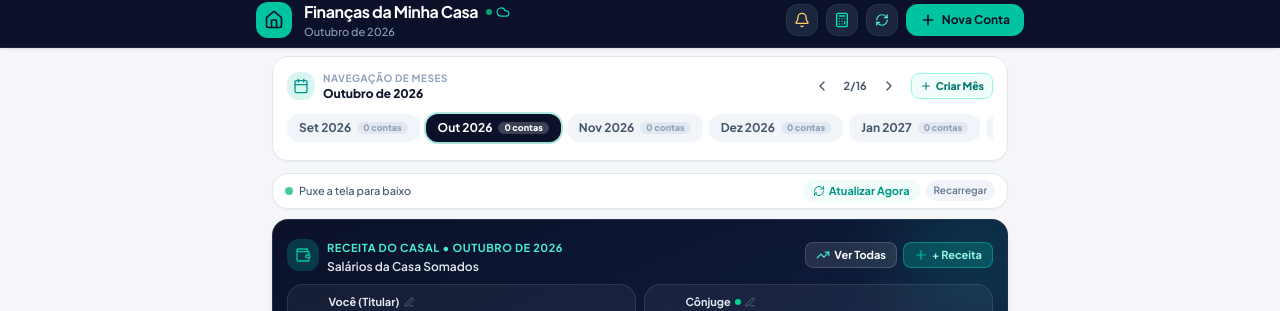
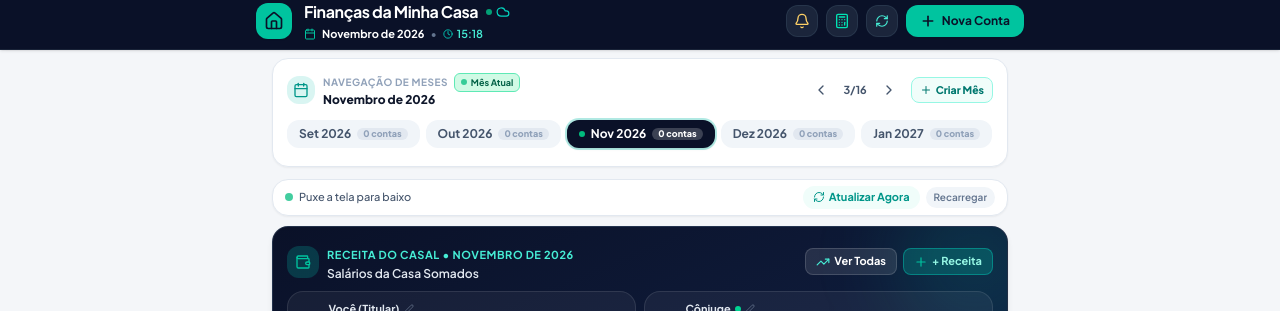
Before and after one commit to clarasouza23021992-hash/Financia, a React (Vite) app: page / in a window 1280 px wide. Shown: the top 311 px of the page. Built offline with nearby package versions, Linux system fonts and the light colour scheme; no server answers.

Commit message:
feat: update default month to November 2026
Migrate default application state and presets to November 2026 and implement a live clock in the header.

```diff
--- a/src/App.tsx
+++ b/src/App.tsx
@@ -3,12 +3,11 @@ import {
   Search, Filter, Plus, FileText, TrendingUp,
   Cloud, Users, Bell, AlertTriangle, CheckCircle2, ChevronRight,
   ShieldCheck, Share2, Sparkles, SlidersHorizontal,
-  RefreshCw, ScanLine, Calculator, Target, Clock, Paperclip, Tag,
-  Smartphone, X
+  RefreshCw, ScanLine, Calculator, Target, Clock, Paperclip, Tag
 } from 'lucide-react';
 import {
   Bill, Revenue, CloudDevice, UserProfile, NotificationSetting,
-  SyncConflictLog, InAppNotification, ChangeNotification, getBillEffectiveMonth,
+  SyncConflictLog, InAppNotification, getBillEffectiveMonth,
   isBillRescheduled, getMonthNamePtBr, getMonthShortPtBr
 } from './types/finance';
 import { cloudkit, isMockBill, isMockRevenue } from './services/cloudkitSync';
@@ -16,9 +15,7 @@ import {
   getStoredInAppNotifications,
   saveStoredInAppNotifications,
   checkAndNotifyBills,
-  getDefaultNotificationRule,
-  playNotificationChime,
-  sendNativeNotification
+  getDefaultNotificationRule
 } from './services/notificationService';
 import { getStoredCategories } from './utils/categories';
 import { Header } from './components/Header';
@@ -68,11 +65,22 @@ export default function App() {
 
   // App Navigation, Months & Filters
   const [currentTab, setCurrentTab] = useState<'bills' | 'cashflow'>('bills');
-  const [selectedMonth, setSelectedMonth] = useState<MonthOption>({
-    id: '2026-10',
-    label: 'Outubro de 2026',
-    shortLabel: 'Out 2026',
-    isCurrent: true,
+  const [selectedMonth, setSelectedMonth] = useState<MonthOption>(() => {
+    if (typeof window !== 'undefined') {
+      const saved = localStorage.getItem('financas_selected_month_id');
+      // If user had previously stuck on 2026-10, migrate them to 2026-11 as requested
+      if (saved && saved !== '2026-10') {
+        const found = INITIAL_SUBSEQUENT_MONTHS.find(m => m.id === saved);
+        if (found) return found;
+      }
+    }
+    // Default to November 2026 (current month requested and synchronized with calendar)
+    return INITIAL_SUBSEQUENT_MONTHS.find(m => m.id === '2026-11') || {
+      id: '2026-11',
+      label: 'Novembro de 2026',
+      shortLabel: 'Nov 2026',
+      isCurrent: true,
+    };
   });
   const [statusFilter, setStatusFilter] = useState<string>('all');
   const [searchQuery, setSearchQuery] = useState<string>('');
@@ -806,11 +814,14 @@ export default function App() {
           <PullToRefresh onRefresh={handleManualRefresh} isRefreshing={isRefreshing}>
         {currentTab === 'bills' && (
           <div className="space-y-1">
-            {/* 1. Month Selector with Subsequent Months starting October 2026 */}
+            {/* 1. Month Selector with Subsequent Months */}
             <MonthSelector
               selectedMonthId={selectedMonth.id}
               onSelectMonth={(month) => {
                 setSelectedMonth(month);
+                if (typeof window !== 'undefined') {
+                  localStorage.setItem('financas_selected_month_id', month.id);
+                }
                 const updated = cloudkit.autoPropagateRecurringBills([month.id]);
                 setBills(updated);
               }}
--- a/src/components/CashFlowReport.tsx
+++ b/src/components/CashFlowReport.tsx
@@ -21,7 +21,7 @@ interface CashFlowReportProps {
 export const CashFlowReport: React.FC<CashFlowReportProps> = ({
   bills,
   revenues,
-  selectedMonth = 'Outubro de 2026',
+  selectedMonth = 'Novembro de 2026',
   onOpenNewRevenue,
   onEditRevenue,
   onDeleteRevenue,
--- a/src/components/Header.tsx
+++ b/src/components/Header.tsx
@@ -1,5 +1,5 @@
-import React from 'react';
-import { Home, Plus, Cloud, Heart, RefreshCw, Calculator, Bell, Target } from 'lucide-react';
+import React, { useState, useEffect } from 'react';
+import { Home, Plus, Cloud, Heart, RefreshCw, Calculator, Bell, Target, Calendar, Clock } from 'lucide-react';
 import { CloudDevice } from '../types/finance';
 
 interface HeaderProps {
@@ -25,7 +25,7 @@ interface HeaderProps {
 }
 
 export const Header: React.FC<HeaderProps> = ({
-  selectedMonth = 'Outubro de 2026',
+  selectedMonth = 'Novembro de 2026',
   onOpenNewBill,
   onOpenCloudSync,
   onOpenCalculator,
@@ -38,6 +38,20 @@ export const Header: React.FC<HeaderProps> = ({
   isOffline,
   isWifeConnected = false,
 }) => {
+  const [currentClock, setCurrentClock] = useState<string>(() => {
+    const d = new Date();
+    return d.toLocaleTimeString('pt-BR', { hour: '2-digit', minute: '2-digit' });
+  });
+
+  useEffect(() => {
+    const updateTime = () => {
+      const d = new Date();
+      setCurrentClock(d.toLocaleTimeString('pt-BR', { hour: '2-digit', minute: '2-digit' }));
+    };
+    const interval = setInterval(updateTime, 10000);
+    return () => clearInterval(interval);
+  }, []);
+
   return (
     <header className="bg-[#0A1128] text-white header-safe-top pb-1.5 px-3 sm:px-4 sticky top-0 z-30 shadow-sm border-b border-slate-800/80 w-full flex-shrink-0">
       <div className="flex items-center justify-between max-w-xl md:max-w-2xl lg:max-w-3xl mx-auto w-full gap-2">
@@ -54,16 +68,22 @@ export const Header: React.FC<HeaderProps> = ({
               <button
                 type="button"
                 onClick={onOpenCloudSync}
-                title={isOffline ? 'Modo Offline' : 'Sincronizado'}
+                title={isOffline ? 'Modo Offline' : 'Sincronizado com Nuvem'}
                 className="flex items-center gap-1 text-[11px] text-teal-300/80 hover:text-teal-200 flex-shrink-0"
               >
                 <span className={`w-1.5 h-1.5 rounded-full ${isOffline ? 'bg-amber-400' : 'bg-emerald-400 animate-pulse'}`} />
                 <Cloud className="w-3.5 h-3.5 text-teal-400" />
               </button>
             </div>
-            <p className="text-[10px] sm:text-[11px] text-slate-400 font-medium truncate">
-              {selectedMonth}
-            </p>
+            <div className="flex items-center gap-1.5 text-[10px] sm:text-[11px] text-slate-300 font-medium truncate mt-0.5">
+              <Calendar className="w-3 h-3 text-[#00C49F] flex-shrink-0" />
+              <span className="font-bold text-white truncate">{selectedMonth}</span>
+              <span className="text-slate-500">•</span>
+              <span className="text-teal-300 font-semibold flex items-center gap-1 flex-shrink-0" title="Horário do aparelho sincronizado">
+                <Clock className="w-2.5 h-2.5 text-teal-400" />
+                <span>{currentClock}</span>
+              </span>
+            </div>
           </div>
         </div>
 
--- a/src/components/MonthSelector.tsx
+++ b/src/components/MonthSelector.tsx
@@ -1,18 +1,18 @@
 import React, { useState } from 'react';
-import { Calendar, ChevronLeft, ChevronRight, Plus, CheckCircle2 } from 'lucide-react';
+import { Calendar, ChevronLeft, ChevronRight, Plus, CheckCircle2, Clock } from 'lucide-react';
 import { Bill, getBillEffectiveMonth } from '../types/finance';
 
 export interface MonthOption {
-  id: string; // e.g., '2026-10'
-  label: string; // 'Outubro de 2026'
-  shortLabel: string; // 'Out 2026'
+  id: string; // e.g., '2026-11'
+  label: string; // 'Novembro de 2026'
+  shortLabel: string; // 'Nov 2026'
   isCurrent?: boolean;
 }
 
 export const INITIAL_SUBSEQUENT_MONTHS: MonthOption[] = [
   { id: '2026-09', label: 'Setembro de 2026', shortLabel: 'Set 2026' },
-  { id: '2026-10', label: 'Outubro de 2026', shortLabel: 'Out 2026', isCurrent: true },
-  { id: '2026-11', label: 'Novembro de 2026', shortLabel: 'Nov 2026' },
+  { id: '2026-10', label: 'Outubro de 2026', shortLabel: 'Out 2026' },
+  { id: '2026-11', label: 'Novembro de 2026', shortLabel: 'Nov 2026', isCurrent: true },
   { id: '2026-12', label: 'Dezembro de 2026', shortLabel: 'Dez 2026' },
   { id: '2027-01', label: 'Janeiro de 2027', shortLabel: 'Jan 2027' },
   { id: '2027-02', label: 'Fevereiro de 2027', shortLabel: 'Fev 2027' },
@@ -49,22 +49,33 @@ export const MonthSelector: React.FC<MonthSelectorProps> = ({
   bills,
 }) => {
   const [monthsList, setMonthsList] = useState<MonthOption[]>(() => {
+    let list = INITIAL_SUBSEQUENT_MONTHS;
     if (typeof window !== 'undefined') {
       const saved = localStorage.getItem('financas_custom_months_list');
       if (saved) {
         try {
-          return JSON.parse(saved);
+          const parsed = JSON.parse(saved);
+          if (Array.isArray(parsed) && parsed.length > 0) {
+            list = parsed;
+          }
         } catch {
           // fallback
         }
       }
     }
-    return INITIAL_SUBSEQUENT_MONTHS;
+    // Always mark Novembro de 2026 as isCurrent: true
+    return list.map(m => ({
+      ...m,
+      isCurrent: m.id === '2026-11',
+    }));
   });
 
   const currentIndex = monthsList.findIndex(m => m.id === selectedMonthId);
-  const safeIndex = currentIndex >= 0 ? currentIndex : 1; // default to Outubro 2026 (index 1)
+  const novIndex = monthsList.findIndex(m => m.id === '2026-11');
+  const safeIndex = currentIndex >= 0 ? currentIndex : (novIndex >= 0 ? novIndex : 2); // default to Novembro 2026
   const currentMonthOption = monthsList[safeIndex] || monthsList[0];
+  const currentCalendarMonth = monthsList.find(m => m.id === '2026-11') || monthsList[2];
+  const isViewingCurrentMonth = selectedMonthId === '2026-11';
 
   const currentMonthBillsCount = bills.filter(b => getBillEffectiveMonth(b) === selectedMonthId).length;
 
@@ -120,9 +131,26 @@ export const MonthSelector: React.FC<MonthSelectorProps> = ({
               <Calendar className="w-4 h-4" />
             </div>
             <div className="min-w-0">
-              <span className="text-[10px] font-bold text-slate-400 uppercase tracking-wider block truncate">
-                Navegação de Meses
-              </span>
+              <div className="flex items-center gap-1.5">
+                <span className="text-[10px] font-bold text-slate-400 uppercase tracking-wider block truncate">
+                  Navegação de Meses
+                </span>
+                {isViewingCurrentMonth ? (
+                  <span className="text-[9px] font-bold px-1.5 py-0.5 rounded-md bg-emerald-100 dark:bg-emerald-950/60 text-emerald-800 dark:text-emerald-300 border border-emerald-300 dark:border-emerald-800 flex items-center gap-1">
+                    <span className="w-1.5 h-1.5 rounded-full bg-emerald-500 animate-pulse" />
+                    <span>Mês Atual</span>
+                  </span>
+                ) : (
+                  <button
+                    onClick={() => onSelectMonth(currentCalendarMonth)}
+                    className="text-[9.5px] font-bold px-2 py-0.5 rounded-md bg-teal-50 dark:bg-teal-950/60 text-teal-700 dark:text-teal-300 border border-teal-200 dark:border-teal-800 hover:bg-teal-100 transition-colors flex items-center gap-1 active-press"
+                    title="Ir para o mês atual (Novembro)"
+                  >
+                    <Clock className="w-2.5 h-2.5" />
+                    <span>Ir p/ Mês Atual</span>
+                  </button>
+                )}
+              </div>
               <span className="text-xs font-extrabold text-slate-900 dark:text-white truncate block">
                 {currentMonthOption.label}
               </span>
@@ -164,18 +192,24 @@ export const MonthSelector: React.FC<MonthSelectorProps> = ({
         <div className="flex items-center gap-1.5 overflow-x-auto no-scrollbar pb-1 pt-0.5">
           {monthsList.map((month) => {
             const isSelected = month.id === selectedMonthId;
+            const isMonthCurrent = month.id === '2026-11';
             const count = bills.filter(b => getBillEffectiveMonth(b) === month.id).length;
 
             return (
               <button
                 key={month.id}
                 onClick={() => onSelectMonth(month)}
-                className={`flex-shrink-0 px-3 py-1.5 rounded-xl text-xs font-bold transition-all flex items-center gap-1.5 active-press ${
+                className={`flex-shrink-0 px-3 py-1.5 rounded-xl text-xs font-bold transition-all flex items-center gap-1.5 active-press relative ${
                   isSelected
                     ? 'bg-[#0A1128] dark:bg-teal-500 text-white dark:text-[#0A1128] shadow-sm ring-2 ring-teal-500/30'
+                    : isMonthCurrent
+                    ? 'bg-emerald-50 dark:bg-emerald-950/40 text-emerald-800 dark:text-emerald-300 border border-emerald-300 dark:border-emerald-800/80 hover:bg-emerald-100'
                     : 'bg-slate-100 dark:bg-slate-800/80 text-slate-600 dark:text-slate-300 hover:bg-slate-200/70 dark:hover:bg-slate-700'
                 }`}
               >
+                {isMonthCurrent && (
+                  <span className="w-1.5 h-1.5 rounded-full bg-emerald-500 flex-shrink-0" title="Mês Atual do Calendário" />
+                )}
                 <span>{month.shortLabel}</span>
                 <span
                   className={`text-[9px] px-1.5 py-0.2 rounded-full font-extrabold ${
--- a/src/services/cloudkitSync.ts
+++ b/src/services/cloudkitSync.ts
@@ -2094,10 +2094,10 @@ class CloudKitSyncEngine {
   }
 
   // Direct helper to edit and persist household salaries with automatic propagation to subsequent months
-  public updateCoupleSalaries(userAmount: number, spouseAmount: number, selectedMonthId: string = '2026-10'): Revenue[] {
+  public updateCoupleSalaries(userAmount: number, spouseAmount: number, selectedMonthId: string = '2026-11'): Revenue[] {
     const rawRevenues = this.getRevenues().filter(r => !isMockRevenue(r));
     const activeDev = this.getActiveDevice().name;
-    const monthPrefix = selectedMonthId || '2026-10';
+    const monthPrefix = selectedMonthId || '2026-11';
     const profiles = this.getProfiles();
     const userPName = profiles[0]?.name || 'Você';
     const spousePName = profiles[1]?.name || 'Cônjuge';
@@ -3512,8 +3512,8 @@ class CloudKitSyncEngine {
   }
 
   // Restore complete household preset (Carlos & Paula) with realistic household bills
-  public restoreCouplePresetData(targetMonthId: string = '2026-10'): { bills: Bill[]; revenues: Revenue[] } {
-    const month = targetMonthId || '2026-10';
+  public restoreCouplePresetData(targetMonthId: string = '2026-11'): { bills: Bill[]; revenues: Revenue[] } {
+    const month = targetMonthId || '2026-11';
     const activeDev = this.getActiveDevice().name || 'iPhone Carlos';
     const nowIso = new Date().toISOString();
 
```
